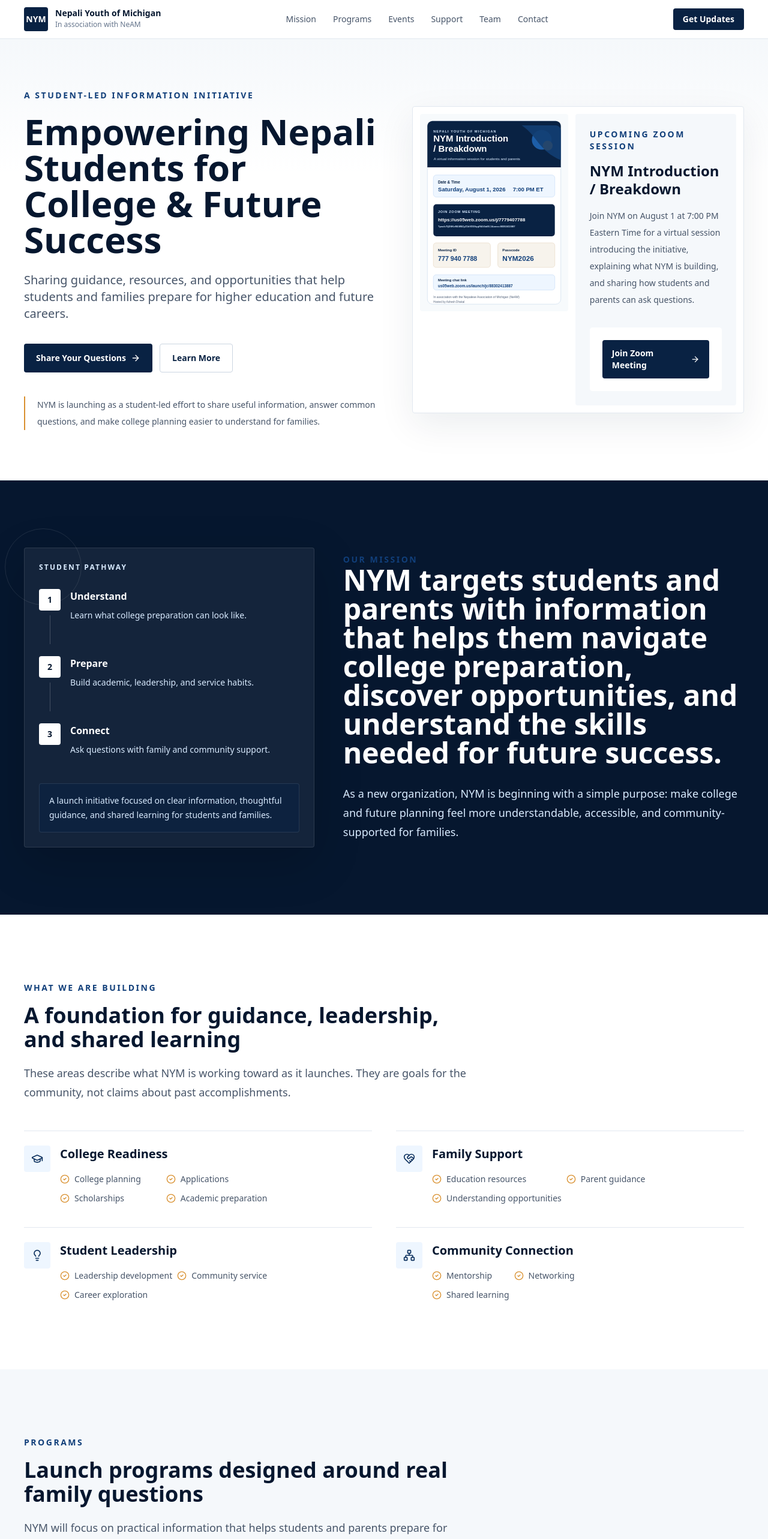
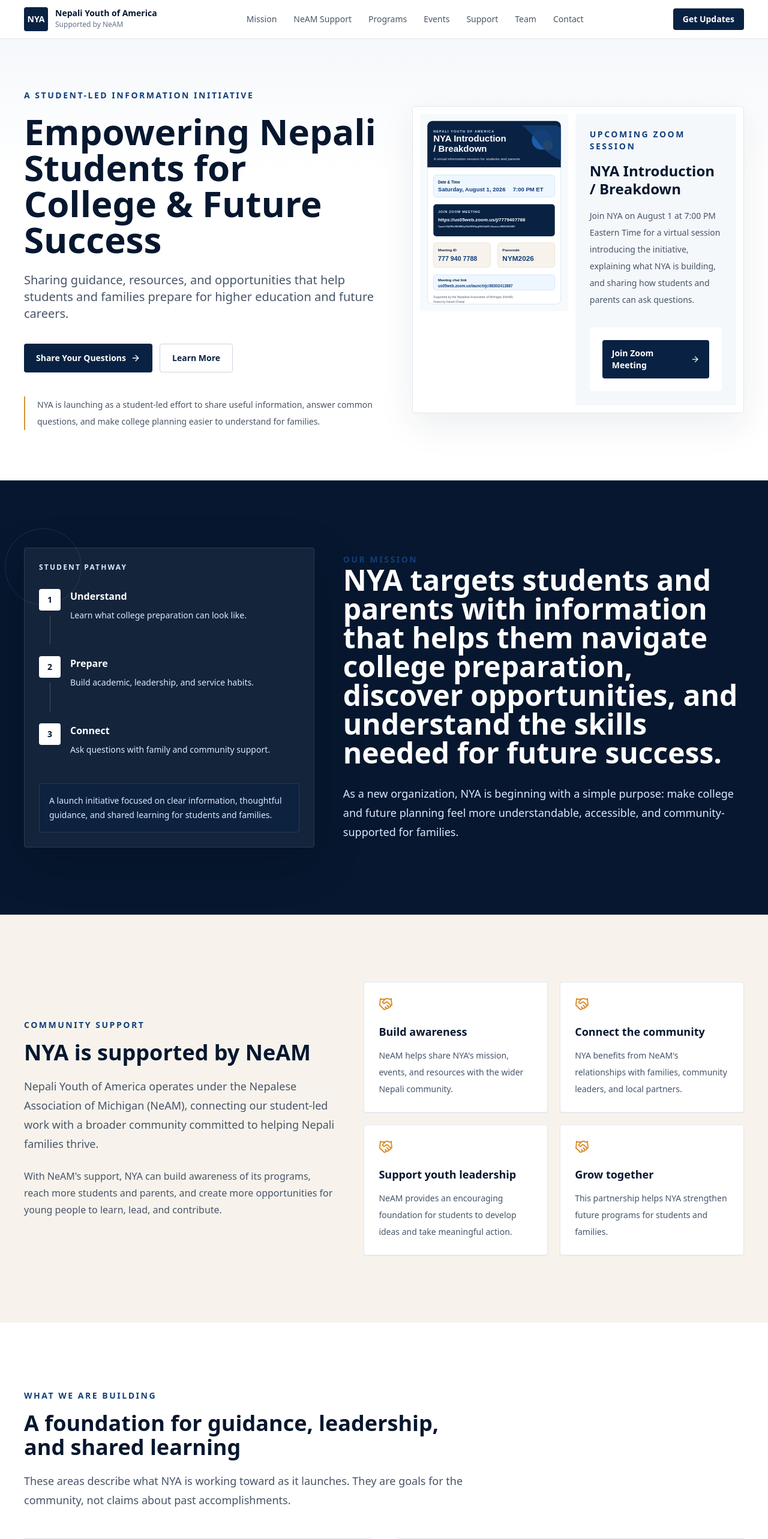
Before and after one commit to a-arya1/NEAM-Website, a Next.js app: page / in a window 1280 px wide. Shown: the top 2566 px of the page at 60% size. Built offline with nearby package versions, Linux system fonts and the light colour scheme; no server answers.

Commit message:
Rebrand site as NYA and highlight NeAM support

```diff
--- a/app/admin/submissions/page.tsx
+++ b/app/admin/submissions/page.tsx
@@ -21,12 +21,12 @@ export default async function SubmissionsPage() {
       <div className="mx-auto w-full max-w-6xl px-5 sm:px-8">
         <div className="mb-8 flex flex-col gap-4 sm:flex-row sm:items-end sm:justify-between">
           <div>
-            <p className="eyebrow">NYM Admin</p>
+            <p className="eyebrow">NYA Admin</p>
             <h1 className="mt-3 text-3xl font-semibold text-navy-950">
               Contact Form Submissions
             </h1>
             <p className="mt-3 max-w-2xl text-sm leading-7 text-slate-600">
-              These are responses saved from the NYM student and parent
+              These are responses saved from the NYA student and parent
               information form.
             </p>
           </div>
@@ -86,7 +86,7 @@ export default async function SubmissionsPage() {
                   Support Interest
                 </h2>
                 <p className="mt-2 text-sm leading-6 text-slate-600">
-                  People who want NYM to follow up later about ways to support.
+                  People who want NYA to follow up later about ways to support.
                 </p>
               </div>
               {supporters.length === 0 ? (
--- a/app/layout.tsx
+++ b/app/layout.tsx
@@ -3,20 +3,20 @@ import "./globals.css";
 
 export const metadata: Metadata = {
   metadataBase: new URL(process.env.NEXT_PUBLIC_SITE_URL || "https://neamyouth.vercel.app"),
-  title: "Nepali Youth of Michigan | College Readiness & Future Success",
+  title: "NYA | Nepali Youth of America",
   description:
-    "Nepali Youth of Michigan helps students and families access mentorship, resources, and opportunities for college preparation and future success.",
+    "Nepali Youth of America helps students and families access mentorship, resources, and opportunities for college preparation and future success.",
   keywords: [
-    "Nepali Youth of Michigan",
-    "NYM",
+    "Nepali Youth of America",
+    "NYA",
     "Nepalese Association of Michigan",
     "NeAM",
     "college readiness",
     "student mentorship",
-    "Michigan Nepali community"
+    "Nepali American community"
   ],
   openGraph: {
-    title: "Nepali Youth of Michigan",
+    title: "Nepali Youth of America",
     description:
       "A community education initiative supporting Nepali students and families through college readiness, mentorship, and future planning.",
     type: "website",
--- a/app/page.tsx
+++ b/app/page.tsx
@@ -22,6 +22,7 @@ import { SupportForm } from "@/components/SupportForm";
 
 const navItems = [
   { label: "Mission", href: "#mission" },
+  { label: "NeAM Support", href: "#neam-support" },
   { label: "Programs", href: "#programs" },
   { label: "Events", href: "#events" },
   { label: "Support", href: "#support" },
@@ -84,7 +85,7 @@ const members = [
     name: "Kishyo Giri",
     role: "Founder",
     grade: "Upcoming Senior",
-    bio: "Passionate about leadership, education, and creating opportunities for students and families. Founded NYM to help students access guidance, resources, and community support.",
+    bio: "Passionate about leadership, education, and creating opportunities for students and families. Founded NYA to help students access guidance, resources, and community support.",
     email: "kishyogiri@gmail.com",
     linkedin: "https://www.linkedin.com/in/kishyo-giri-882173341/",
     image: ""
@@ -93,7 +94,7 @@ const members = [
     name: "Abhash Aryal",
     role: "Co-Founder & Website Creator",
     grade: "Upcoming Senior",
-    bio: "Interested in computer science, technology, and using digital tools to solve problems. Designed and developed the NYM website to help families find clearer information and feel more supported in the college planning process.",
+    bio: "Interested in computer science, technology, and using digital tools to solve problems. Designed and developed the NYA website to help families find clearer information and feel more supported in the college planning process.",
     email: "abhasharyal1@gmail.com",
     linkedin: "https://www.linkedin.com/in/abhash-aryal-346159300/",
     image: ""
@@ -102,7 +103,7 @@ const members = [
     name: "Ashesh Dhakal",
     role: "Member",
     grade: "Upcoming Junior",
-    bio: "Interested in business, leadership, and contributing to student-centered community initiatives. Wants to support NYM because strong information and community guidance can help families feel more prepared for the future.",
+    bio: "Interested in business, leadership, and contributing to student-centered community initiatives. Wants to support NYA because strong information and community guidance can help families feel more prepared for the future.",
     email: "asheshdhakal47@gmail.com",
     linkedin: "",
     image: ""
@@ -119,14 +120,14 @@ function Header() {
       <div className="section-container flex h-16 items-center justify-between">
         <a href="#" className="focus-ring flex items-center gap-3 rounded-md">
           <span className="grid h-10 w-10 place-items-center rounded bg-navy-900 text-sm font-bold text-white">
-            NYM
+            NYA
           </span>
           <span>
             <span className="block text-sm font-semibold leading-none text-navy-950">
-              Nepali Youth of Michigan
+              Nepali Youth of America
             </span>
             <span className="mt-1 block text-xs text-slate-500">
-              In association with NeAM
+              Supported by NeAM
             </span>
           </span>
         </a>
@@ -223,7 +224,7 @@ function Hero() {
 
           <div className="mt-10 border-l-2 border-saffron pl-5">
             <p className="max-w-2xl text-sm leading-7 text-slate-600">
-              NYM is launching as a student-led effort to share useful
+              NYA is launching as a student-led effort to share useful
               information, answer common questions, and make college planning
               easier to understand for families.
             </p>
@@ -236,7 +237,7 @@ function Hero() {
               <div className="relative aspect-[1086/1448] overflow-hidden rounded bg-white">
                 <Image
                   src="/images/nym-zoom-poster.svg"
-                  alt="Nepali Youth of Michigan Zoom meeting poster"
+                  alt="Nepali Youth of America Zoom meeting poster"
                   fill
                   priority
                   className="object-contain"
@@ -247,11 +248,11 @@ function Hero() {
                 <div>
                   <p className="eyebrow text-navy-800">Upcoming Zoom session</p>
                   <h2 className="mt-4 text-2xl font-semibold leading-tight text-navy-950">
-                    NYM Introduction / Breakdown
+                    NYA Introduction / Breakdown
                   </h2>
                   <p className="mt-4 text-sm leading-7 text-slate-600">
-                    Join NYM on August 1 at 7:00 PM Eastern Time for a virtual
-                    session introducing the initiative, explaining what NYM is
+                    Join NYA on August 1 at 7:00 PM Eastern Time for a virtual
+                    session introducing the initiative, explaining what NYA is
                     building, and sharing how students and parents can ask
                     questions.
                   </p>
@@ -316,12 +317,12 @@ function Mission() {
         <Reveal delay={0.08}>
           <p className="eyebrow text-navy-100">Our Mission</p>
           <h2 className="max-w-4xl text-3xl font-semibold leading-tight tracking-normal sm:text-5xl">
-            NYM targets students and parents with information that helps them
+            NYA targets students and parents with information that helps them
             navigate college preparation, discover opportunities, and understand
             the skills needed for future success.
           </h2>
           <p className="mt-7 max-w-3xl text-lg leading-8 text-navy-100">
-            As a new organization, NYM is beginning with a simple purpose:
+            As a new organization, NYA is beginning with a simple purpose:
             make college and future planning feel more understandable,
             accessible, and community-supported for families.
           </p>
@@ -337,7 +338,7 @@ function Goals() {
       <div className="section-container">
         <Reveal>
           <SectionHeading eyebrow="What We Are Building" title="A foundation for guidance, leadership, and shared learning">
-            These areas describe what NYM is working toward as it launches. They
+            These areas describe what NYA is working toward as it launches. They
             are goals for the community, not claims about past accomplishments.
           </SectionHeading>
         </Reveal>
@@ -374,13 +375,51 @@ function Goals() {
   );
 }
 
+function NeAMSupport() {
+  return (
+    <section id="neam-support" className="bg-sand py-20 sm:py-28">
+      <div className="section-container grid gap-12 lg:grid-cols-[0.9fr_1.1fr] lg:items-center">
+        <Reveal>
+          <SectionHeading eyebrow="Community Support" title="NYA is supported by NeAM">
+            Nepali Youth of America operates under the Nepalese Association of
+            Michigan (NeAM), connecting our student-led work with a broader
+            community committed to helping Nepali families thrive.
+          </SectionHeading>
+          <p className="mt-6 max-w-3xl text-base leading-7 text-slate-600">
+            With NeAM&apos;s support, NYA can build awareness of its programs,
+            reach more students and parents, and create more opportunities for
+            young people to learn, lead, and contribute.
+          </p>
+        </Reveal>
+
+        <div className="grid gap-5 sm:grid-cols-2">
+          {[
+            ["Build awareness", "NeAM helps share NYA's mission, events, and resources with the wider Nepali community."],
+            ["Connect the community", "NYA benefits from NeAM's relationships with families, community leaders, and local partners."],
+            ["Support youth leadership", "NeAM provides an encouraging foundation for students to develop ideas and take meaningful action."],
+            ["Grow together", "This partnership helps NYA strengthen future programs for students and families."]
+          ].map(([title, description], index) => (
+            <Reveal key={title} delay={index * 0.06}>
+              <article className="h-full rounded border border-slate-200 bg-white p-6 shadow-sm">
+                <Handshake className="h-6 w-6 text-saffron" />
+                <h3 className="mt-5 text-lg font-semibold text-navy-950">{title}</h3>
+                <p className="mt-3 text-sm leading-7 text-slate-600">{description}</p>
+              </article>
+            </Reveal>
+          ))}
+        </div>
+      </div>
+    </section>
+  );
+}
+
 function Programs() {
   return (
     <section id="programs" className="bg-mist py-20 sm:py-28">
       <div className="section-container">
         <Reveal>
           <SectionHeading eyebrow="Programs" title="Launch programs designed around real family questions">
-            NYM will focus on practical information that helps students and
+            NYA will focus on practical information that helps students and
             parents prepare for college, understand opportunities, and learn
             from community experiences.
           </SectionHeading>
@@ -418,8 +457,8 @@ function Events() {
     <section id="events" className="bg-white py-20 sm:py-28">
       <div className="section-container grid gap-12 lg:grid-cols-[0.85fr_1.15fr] lg:items-start">
         <Reveal>
-          <SectionHeading eyebrow="Upcoming Events" title="Join NYM for a virtual introduction session">
-            NYM is hosting a Zoom meeting for students and families to learn
+          <SectionHeading eyebrow="Upcoming Events" title="Join NYA for a virtual introduction session">
+            NYA is hosting a Zoom meeting for students and families to learn
             about the initiative, ask questions, and understand future college
             readiness resources.
           </SectionHeading>
@@ -433,7 +472,7 @@ function Events() {
                   Zoom Meeting
                 </p>
                 <h3 className="mt-3 text-2xl font-semibold text-navy-950">
-                  NYM Introduction / Breakdown
+                  NYA Introduction / Breakdown
                 </h3>
               </div>
               <a
@@ -448,7 +487,7 @@ function Events() {
 
             <p className="mt-5 max-w-2xl text-sm leading-7 text-slate-600">
               Ashesh Dhakal is hosting a scheduled Zoom session to introduce
-              NYM, break down the initiative, and share information with
+              NYA, break down the initiative, and share information with
               students and families.
             </p>
 
@@ -505,8 +544,8 @@ function Team() {
     <section id="team" className="bg-sand py-20 sm:py-28">
       <div className="section-container">
         <Reveal>
-          <SectionHeading eyebrow="Meet the Team" title="Student leadership behind NYM">
-            NYM is being started by students who care about leadership,
+          <SectionHeading eyebrow="Meet the Team" title="Student leadership behind NYA">
+            NYA is being started by students who care about leadership,
             education, and making useful college-planning information easier
             for families to access.
           </SectionHeading>
@@ -577,14 +616,14 @@ function Support() {
       <div className="section-container grid gap-12 lg:grid-cols-[0.9fr_1.1fr] lg:items-center">
         <Reveal>
           <div>
-            <p className="eyebrow text-navy-100">Support NYM</p>
+            <p className="eyebrow text-navy-100">Support NYA</p>
             <h2 className="mt-4 text-3xl font-semibold tracking-normal sm:text-4xl">
               Help make future meetings and resources possible.
             </h2>
             <p className="mt-5 max-w-2xl text-lg leading-8 text-navy-100">
-              NYM is preparing ways for community members to support student and
+              NYA is preparing ways for community members to support student and
               parent information sessions. If you are interested in supporting
-              future programming, share your name and email and the NYM team
+              future programming, share your name and email and the NYA team
               will follow up with details.
             </p>
             <div className="mt-8 grid gap-4 text-sm leading-6 text-navy-100 sm:grid-cols-2">
@@ -622,7 +661,7 @@ function Contact() {
               Share Your Questions
             </h2>
             <p className="mt-5 text-lg leading-8 text-slate-600">
-              Use this form to help NYM understand what students and parents
+              Use this form to help NYA understand what students and parents
               want to learn from upcoming meetings and information sessions.
             </p>
             <div className="mt-8 rounded border border-slate-200 bg-mist p-5">
@@ -630,7 +669,7 @@ function Contact() {
                 Where does the form information go?
               </p>
               <p className="mt-2 text-sm leading-7 text-slate-600">
-                This form saves responses so the NYM team can review student
+                This form saves responses so the NYA team can review student
                 and parent questions, plan useful meetings, and follow up when
                 needed.
               </p>
@@ -651,9 +690,10 @@ function Footer() {
     <footer className="border-t border-slate-200 bg-navy-950 py-10 text-white">
       <div className="section-container flex flex-col gap-8 lg:flex-row lg:items-start lg:justify-between">
         <div>
-          <p className="text-lg font-semibold">Nepali Youth of Michigan</p>
+          <p className="text-lg font-semibold">Nepali Youth of America</p>
           <p className="mt-2 max-w-md text-sm leading-7 text-navy-100">
-            In association with Nepalese Association of Michigan (NeAM).
+            A student-led initiative supported by the Nepalese Association of
+            Michigan (NeAM).
           </p>
         </div>
 
@@ -680,6 +720,7 @@ export default function Home() {
       <main>
         <Hero />
         <Mission />
+        <NeAMSupport />
         <Goals />
         <Programs />
         <Events />
```
Also changed, not shown: public/images/nym-zoom-poster.svg, 1 other file (tests, documents, lock files or other folders).
